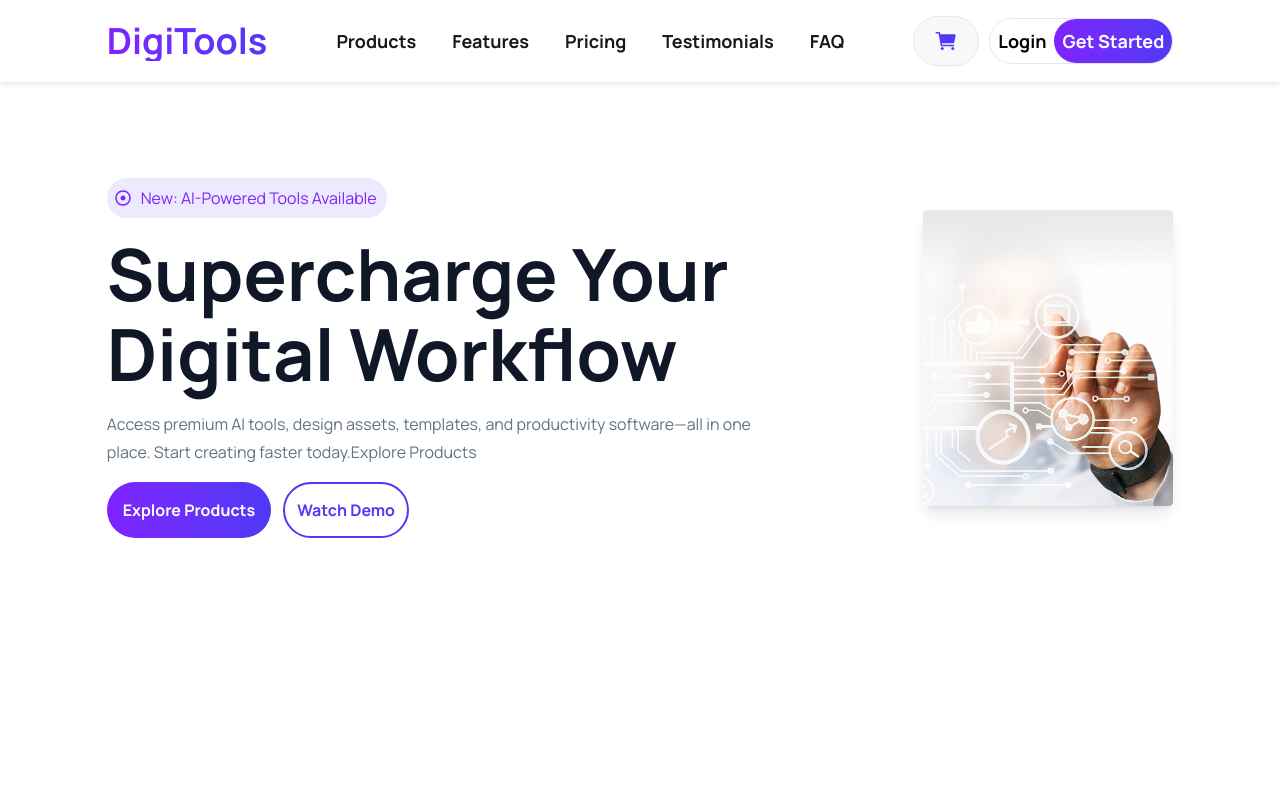
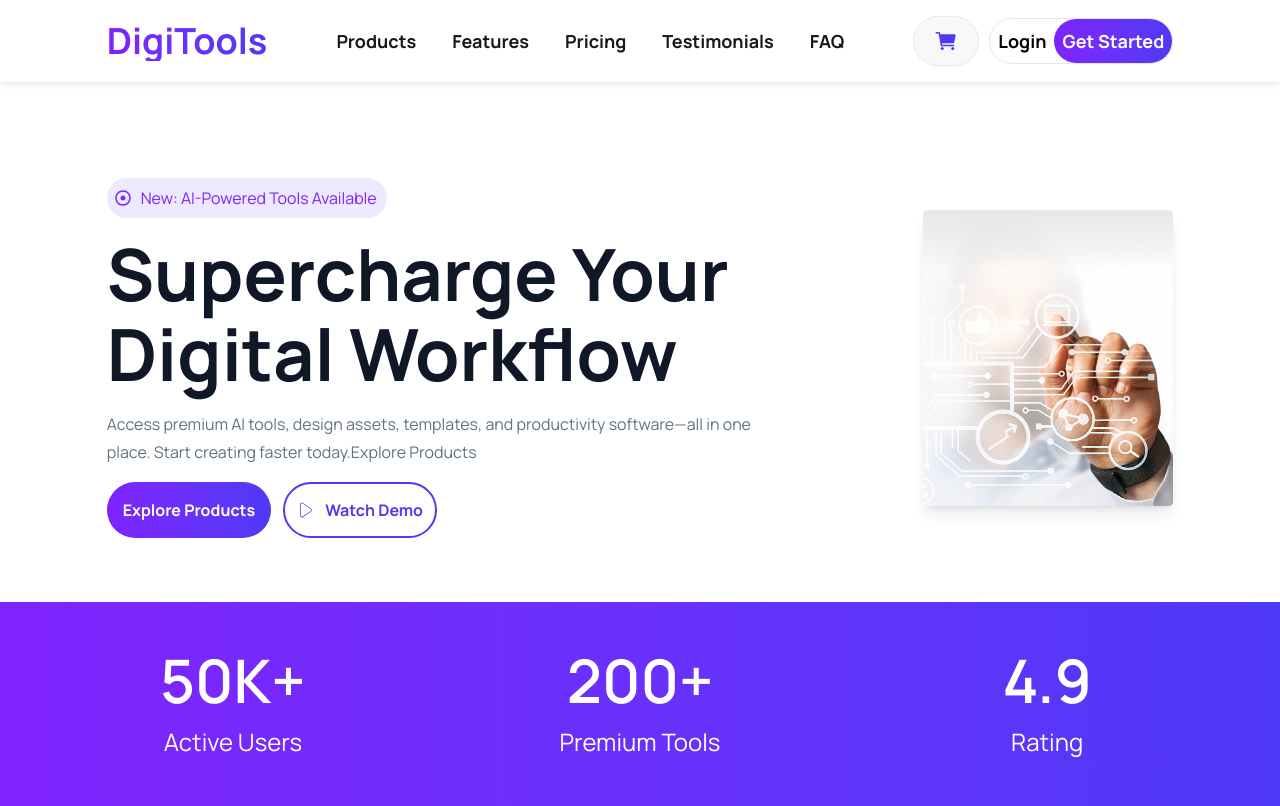
Before and after one commit to Mezba-Morsalin/PH-B-13-Assignment-06, a React (Vite) app: page / in a window 1280 px wide. Built offline with nearby package versions, Linux system fonts and the light colour scheme.

Commit message:
Rating Section Completed

```diff
--- a/src/App.jsx
+++ b/src/App.jsx
@@ -1,6 +1,7 @@
 import './App.css'
 import Hero from './assets/components/Hero/hero'
 import Navbar from './assets/components/Navbar/navbar'
+import Rating from './assets/components/Rating/rating'
 
 function App() {
 
@@ -8,6 +9,7 @@ function App() {
     <>
      <Navbar></Navbar>
      <Hero></Hero>
+     <Rating></Rating>
     </>
   )
 }
--- a/src/assets/components/Hero/hero.jsx
+++ b/src/assets/components/Hero/hero.jsx
@@ -1,6 +1,7 @@
 import React from 'react';
 import { FaRegDotCircle } from 'react-icons/fa';
 import bannerImg from '../../Resources/banner.png'
+import { CiPlay1 } from 'react-icons/ci';
 const Hero = () => {
 
     return (
@@ -11,8 +12,8 @@ const Hero = () => {
                 <h2 className='text-[#101727] text-4xl md:text-7xl font-bold lg:w-3xl leading-12 md:leading-20'>Supercharge Your Digital Workflow</h2>
                 <p className='text-[#627382] text-base leading-7 lg:w-2xl'>Access premium AI tools, design assets, templates, and productivity software—all in one place. Start creating faster today.Explore Products</p>
                 <div className='flex gap-3'>
-                    <button className='bg-gradient-to-r from-violet-600 to-indigo-600 text-white p-3 md:p-4 rounded-full font-bold cursor-pointer'>Explore Products</button>
-                    <button className='p-2 md:p-3 rounded-full font-bold cursor-pointer border-2 border-indigo-600 text-indigo-600  hover:bg-gradient-to-r from-violet-600 to-indigo-600 hover:text-white'>Watch Demo</button>
+                    <button className='bg-linear-to-r from-violet-600 to-indigo-600 text-white p-3 md:p-4 rounded-full font-bold cursor-pointer'>Explore Products</button>
+                    <button className='p-2 md:p-3 rounded-full font-bold cursor-pointer border-2 border-indigo-600 text-indigo-600  hover:bg-linear-to-r from-violet-600 to-indigo-600 hover:text-white flex items-center gap-2.5'><CiPlay1 className='text-lg font-extrabold'></CiPlay1> Watch Demo</button>
                 </div>
             </div>
             <div>
--- /dev/null
+++ b/src/assets/components/Rating/rating.jsx
@@ -0,0 +1,26 @@
+import React from 'react';
+
+const Rating = () => {
+    return (
+        <section className='bg-linear-to-r from-violet-600 to-indigo-600 mt-16'>
+            <div className='w-11/12 mx-auto py-12'>
+            <div className='grid grid-cols-2 lg:grid-cols-3 text-center gap-12'>
+                <div className='space-y-4'>
+                    <h3 className='text-white font-semibold text-5xl md:text-6xl'>50K+</h3>
+                    <p className='text-white text-lg md:text-2xl'>Active Users</p>
+                </div>
+                <div className='space-y-4'>
+                    <h3 className='text-white font-semibold text-5xl md:text-6xl'>200+</h3>
+                    <p className='text-white text-lg md:text-2xl'>Premium Tools</p>
+                </div>
+                <div className='space-y-4'>
+                    <h3 className='text-white font-semibold text-5xl md:text-6xl'>4.9</h3>
+                    <p className='text-white text-lg md:text-2xl'>Rating</p>
+                </div>
+            </div>
+            </div>
+        </section>
+    );
+};
+
+export default Rating;
```
